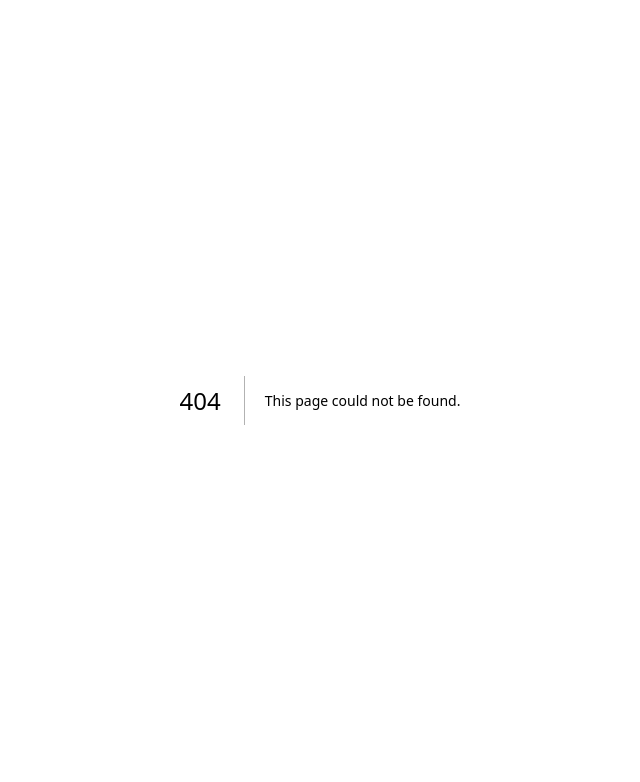
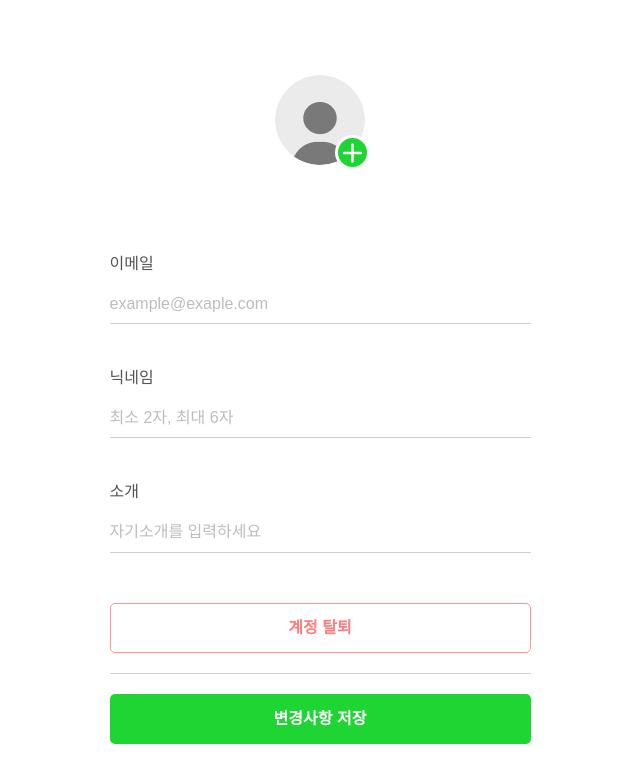
Before and after one commit to cit1566/Flip2Film, a Next.js app: page /my/profile in a window 1280 px wide. Before the commit this address had no page. Shown: the top 782 px of the page, without its empty margins (320-960 px from the left). Built offline with nearby package versions, Linux system fonts and the light colour scheme.

Commit message:
feat : 프로필 수정 페이지 디자인 제작 - 프로필 업로드 재사용성이 있어 atom 폴더 안에 이동 - 공통 input css 안에 disabled인 경우, color 색 지정

```diff
--- /dev/null
+++ b/src/app/my/profile/page.tsx
@@ -0,0 +1,9 @@
+import MyProfileForm from "@/components/my-profile/my-profile-form/my-profile-form"
+
+export default function MyProfilePage() {
+  return (
+    <section>
+      <MyProfileForm />
+    </section>
+  )
+}
--- a/src/components/atom/input/input.module.css
+++ b/src/components/atom/input/input.module.css
@@ -57,6 +57,11 @@
   cursor: not-allowed;
 }
 
+.inputField:disabled {
+  color: var(--color-placeholder);
+  -webkit-text-fill-color: var(--color-placeholder);
+}
+
 /* 아이콘 버튼 */
 .iconButton {
   position: absolute;
--- a/src/components/sign-up/profile-upload/profile-upload.module.css
+++ b/src/components/atom/profile-upload/profile-upload.module.css
@@ -26,12 +26,13 @@
   right: -5px;
   bottom: -5px;
 
-  width: 30px;
-  height: 30px;
+  width: 35px;
+  height: 35px;
 
   display: flex;
   justify-content: center;
   align-items: center;
+  padding: 0;
 
   background: var(--color-green);
   border-radius: 50%;
--- a/src/components/sign-up/profile-upload/profile-upload.tsx
+++ b/src/components/atom/profile-upload/profile-upload.tsx
@@ -2,7 +2,7 @@
 
 import { Plus } from "lucide-react"
 import Image from "next/image"
-import { useState } from "react"
+import { useRef, useState } from "react"
 import styles from "./profile-upload.module.css"
 
 interface ProfileUploadProps {
@@ -12,13 +12,15 @@ interface ProfileUploadProps {
 export default function ProfileUpload({ onChange }: ProfileUploadProps) {
   const [previewImage, setPreviewImage] = useState<string | null>(null)
 
+  const inputRef = useRef<HTMLInputElement | null>(null)
+
   const handleImageChange = (e: React.ChangeEvent<HTMLInputElement>) => {
     const file = e.target.files?.[0] ?? null
     onChange?.(file)
 
     if (file) {
-      const imageUrl = URL.createObjectURL(file)
-      setPreviewImage(imageUrl)
+      const url = URL.createObjectURL(file)
+      setPreviewImage(url)
     }
   }
 
@@ -33,18 +35,19 @@ export default function ProfileUpload({ onChange }: ProfileUploadProps) {
           className={styles.profileImage}
         />
 
-        <label
-          htmlFor="profileUploadInput"
+        <button
+          type="button"
           className={styles.profileUploadButton}
-          aria-label="프로필 이미지 추가"
+          onClick={() => inputRef.current?.click()}
+          aria-label="프로필 이미지 업로드"
         >
           <Plus aria-hidden="true" />
-        </label>
+        </button>
 
         <input
-          id="profileUploadInput"
+          ref={inputRef}
           type="file"
-          accept="image/png, image/jpeg"
+          accept="image/*"
           onChange={handleImageChange}
           className={styles.hiddenInput}
         />
--- /dev/null
+++ b/src/components/my-profile/my-profile-form/my-profile-form.module.css
@@ -0,0 +1,24 @@
+.myProfileForm {
+  max-width: 481px;
+
+  display: flex;
+  flex-direction: column;
+  gap: var(--component-gap);
+
+  margin: 0 auto;
+  padding: 30px 30px;
+}
+
+/* 버튼 그룹 */
+.formButton {
+  display: flex;
+  flex-direction: column;
+  margin-top: 30px;
+  gap: var(--component-gap);
+}
+
+/* 버튼 사이 구분선 */
+.divider {
+  height: 1px;
+  background-color: var(--color-border-d0);
+}
--- /dev/null
+++ b/src/components/my-profile/my-profile-form/my-profile-form.tsx
@@ -0,0 +1,59 @@
+"use client"
+
+import Button from "@/components/atom/button/button"
+import Input from "@/components/atom/input/input"
+import ProfileUpload from "@/components/atom/profile-upload/profile-upload"
+import { useState } from "react"
+import styles from "./my-profile-form.module.css"
+
+export default function MyProfileForm() {
+  const [email, _setEmail] = useState("example@exaple.com")
+  const [nickname, setNickname] = useState("")
+  const [bio, setBio] = useState("")
+  const [_profileImage, setProfileImage] = useState<File | null>(null)
+
+  const handleSubmit = (e: React.FormEvent) => {
+    e.preventDefault()
+  }
+
+  return (
+    <form onSubmit={handleSubmit} className={styles.myProfileForm}>
+      <ProfileUpload onChange={setProfileImage} />
+
+      <Input label="이메일" type="email" value={email} disabled />
+
+      <Input
+        label="닉네임"
+        type="text"
+        value={nickname}
+        placeholder="최소 2자, 최대 6자"
+        onChange={e => setNickname(e.target.value)}
+      />
+
+      <Input
+        label="소개"
+        type="text"
+        value={bio}
+        placeholder="자기소개를 입력하세요"
+        onChange={e => setBio(e.target.value)}
+      />
+
+      <div className={styles.formButton}>
+        <Button
+          title="계정 탈퇴"
+          variant="warning"
+          className={styles.deleteButton}
+        />
+
+        <span className={styles.divider}></span>
+
+        <Button
+          title="변경사항 저장"
+          variant="green"
+          type="submit"
+          className={styles.saveButton}
+        />
+      </div>
+    </form>
+  )
+}
--- a/src/components/sign-up/sign-up-form/sign-up-form.tsx
+++ b/src/components/sign-up/sign-up-form/sign-up-form.tsx
@@ -2,7 +2,7 @@
 
 import Button from "@/components/atom/button/button"
 import Input from "@/components/atom/input/input"
-import ProfileUpload from "@/components/sign-up/profile-upload/profile-upload"
+import ProfileUpload from "@/components/atom/profile-upload/profile-upload"
 import TermsText from "@/components/sign-up/terms-text/terms-text"
 import { useState } from "react"
 
```
